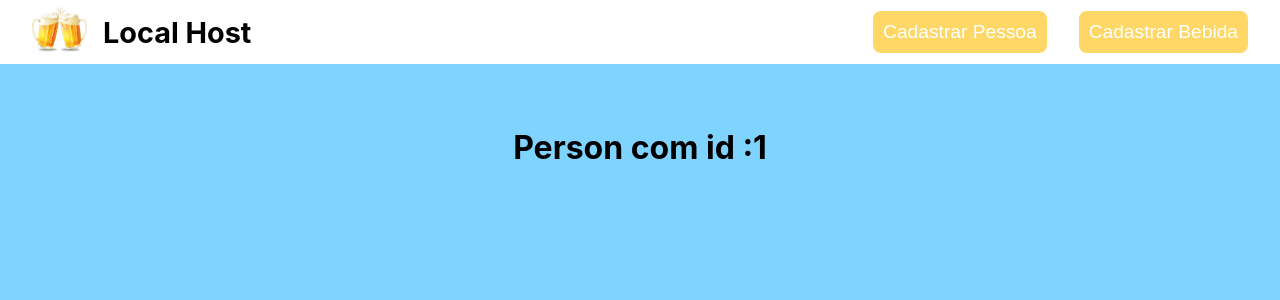
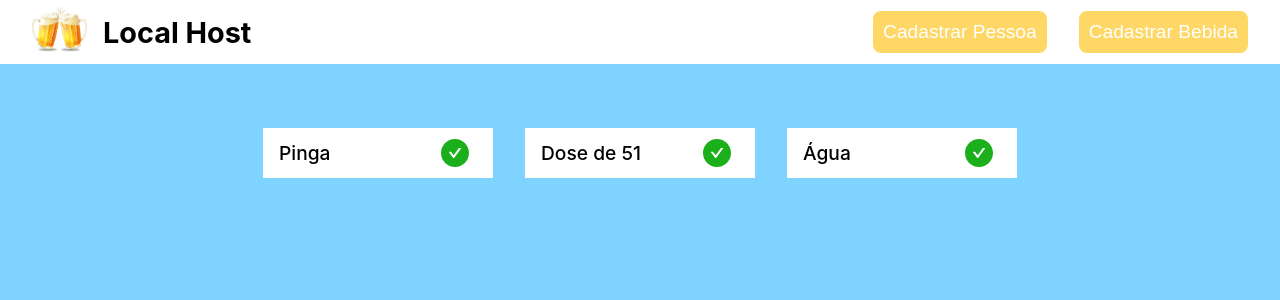
Before and after one commit to joaopedroalb/drink-site, a Next.js app: page /user/1 in a window 1280 px wide. Shown: the top 300 px of the page. Built offline with nearby package versions, Linux system fonts and the light colour scheme.

Commit message:
Add drinRows component

```diff
--- a/package.json
+++ b/package.json
@@ -11,6 +11,7 @@
     "next": "12.0.7",
     "react": "17.0.2",
     "react-dom": "17.0.2",
+    "react-icons": "^4.3.1",
     "sass": "^1.45.1"
   },
   "devDependencies": {
--- /dev/null
+++ b/src/components/DrinkRow/index.module.scss
@@ -0,0 +1,33 @@
+.card{
+    width: 230px;
+    height: 50px;
+
+    display: flex;
+    align-items: center;
+    justify-content: space-between;
+
+    padding: 0 1rem;
+
+    background-color: #fff;
+
+    button{
+        border: none;
+        display: flex;
+        align-items: center;
+        justify-content: flex-end;
+        width: 68px;
+        height: 100%;
+        color: #1baf1b;
+        background: white;
+        font-size: 2rem;
+
+        svg{
+            cursor: pointer;
+        }
+    }
+}
+
+.title{
+    font-size: 1.2rem;
+    font-weight: 500;
+}
--- /dev/null
+++ b/src/components/DrinkRow/index.tsx
@@ -0,0 +1,18 @@
+import styles from "./index.module.scss"
+import {AiFillCheckCircle} from "react-icons/ai"
+
+interface DrinkRowProps{
+    name:string
+    onClick:(e:any)=>void
+}
+
+export default function DrinkRow(props:DrinkRowProps){
+    return(
+        <div className={styles.card}>
+            <h1 className={styles.title}>{props.name}</h1>
+            <button onClick={props.onClick}>
+                <AiFillCheckCircle/>
+            </button>
+        </div>
+    )
+}
--- a/src/pages/user/[id].tsx
+++ b/src/pages/user/[id].tsx
@@ -1,16 +1,68 @@
 import { useRouter } from "next/router";
+import { useEffect, useState } from "react";
+import DrinkRow from "../../components/DrinkRow";
 import Navbar from "../../components/Navbar";
 import styles from "./user.module.scss"
+
+class Person{
+    name:string
+    isBebeu:boolean
+
+    constructor(name:string){
+        this.name = name
+        this.isBebeu = false
+    }
+
+    bebeu(){
+        console.log("entrou no do "+this.name)
+        this.isBebeu = true;
+    }
+
+}
+
+const mocksAux:Array<Person> = [
+    new Person("Pinga"),
+    new Person("Dose de 51"),
+    new Person("Água"),
+]
 
 export default function User(){
     const router = useRouter()
     const id = router.query.id
 
+    const [mocks,setMocks] = useState(mocksAux)
+
+    useEffect(()=>{
+        setMocks(mocksAux)
+
+    },[])
+
+    function irmaoBebeu(index:number){
+        const lst = [...mocks]
+        lst[index].bebeu()
+        setMocks(lst)
+    }
+
+    function renderContent(){
+        if(mocks.filter(e=>e.isBebeu==true).length!=mocks.length){
+            return (
+                mocks.map((e,i)=>{
+                    return e.isBebeu?(false):(<DrinkRow name={e.name} onClick={()=>irmaoBebeu(i)} key={i}/>)
+                })
+            )
+        }
+        return (
+            <h1>
+                Você não ta devendo nada
+            </h1>
+        )
+    }
+
     return(
         <div className={styles.container}>
             <Navbar/>
             <div className={styles.content}>
-                <h1>Person com id :{id}</h1>
+                {renderContent()}
             </div>
         </div>
     )
--- a/src/pages/user/user.module.scss
+++ b/src/pages/user/user.module.scss
@@ -10,4 +10,5 @@
     display: flex;
     align-items: center;
     justify-content: center;
+    gap: 2rem;
 }
```
Also changed, not shown: 1 other file (tests, documents, lock files or other folders).
